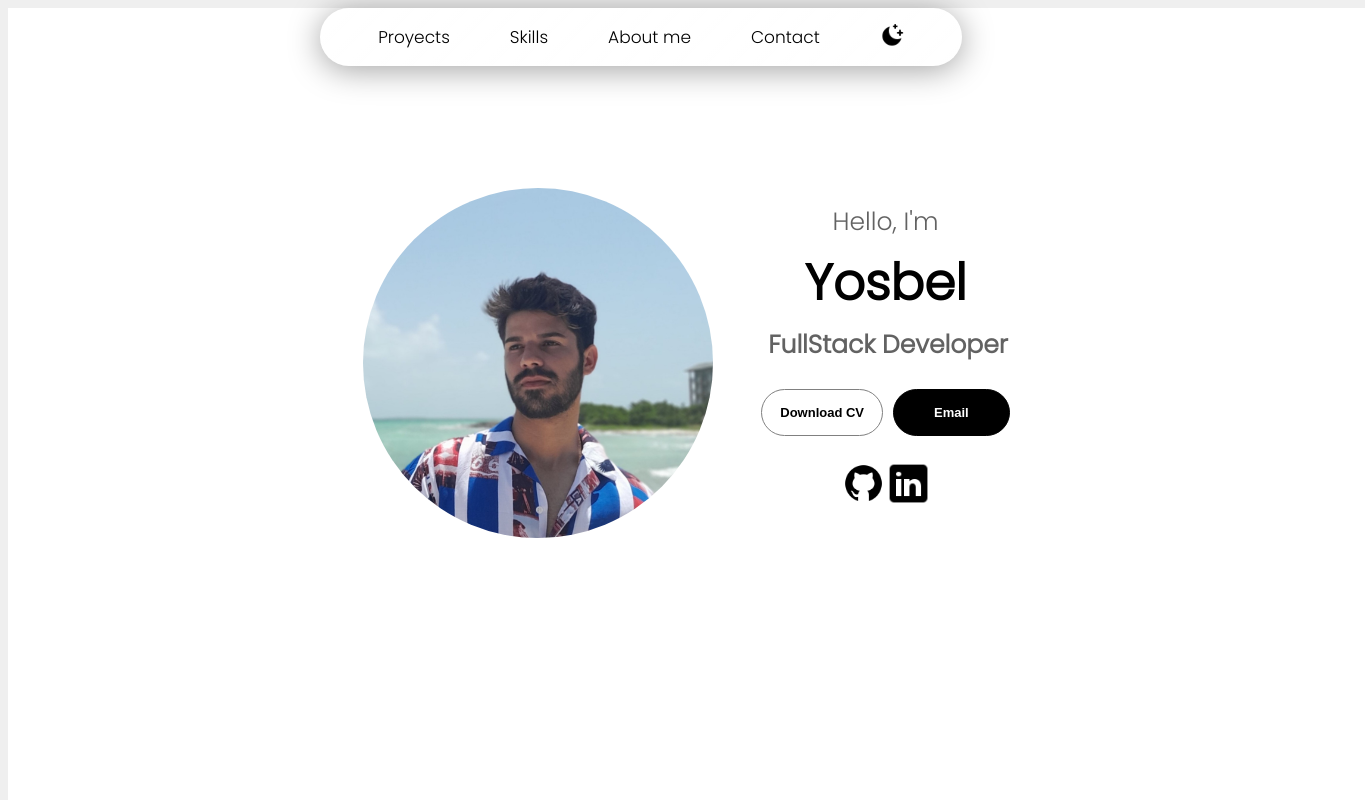
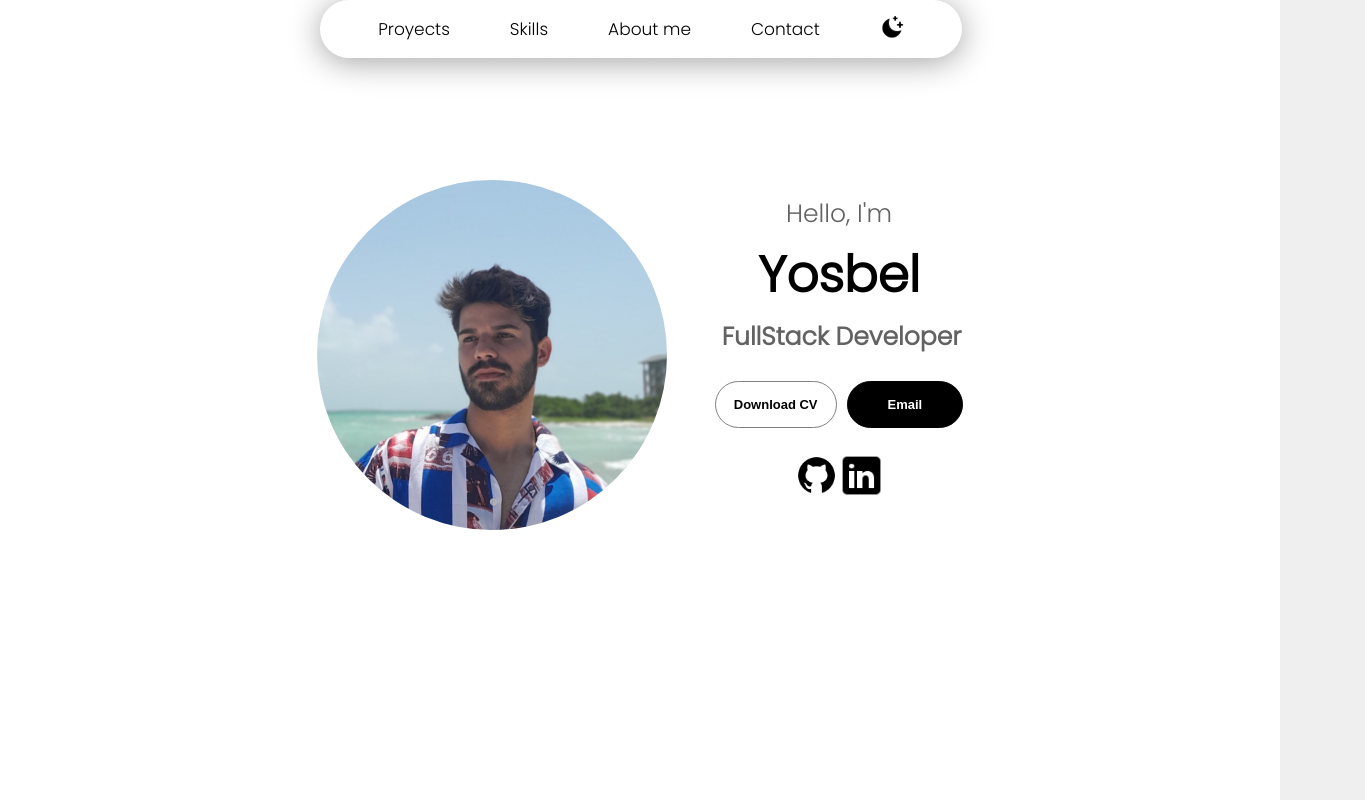
Before and after one commit to yosbelm/Portfolio, a React (Vite) app: page / in a window 1280 px wide. Shown: the top 800 px of the page, 1365 px wide, since content can reach past the window. Built offline with nearby package versions, Linux system fonts and the light colour scheme.

Commit message:
fixed the margin, now i can make the dark and light mode

```diff
--- a/src/index.css
+++ b/src/index.css
@@ -5,7 +5,8 @@
 body{
     background-color: rgba(170, 170, 170, 0.185);
     font-family: "Poppins", "Figtree";
-    width: fit-content;
+    margin: 0;
+
 }
 #light {
     background-color: white;
```
